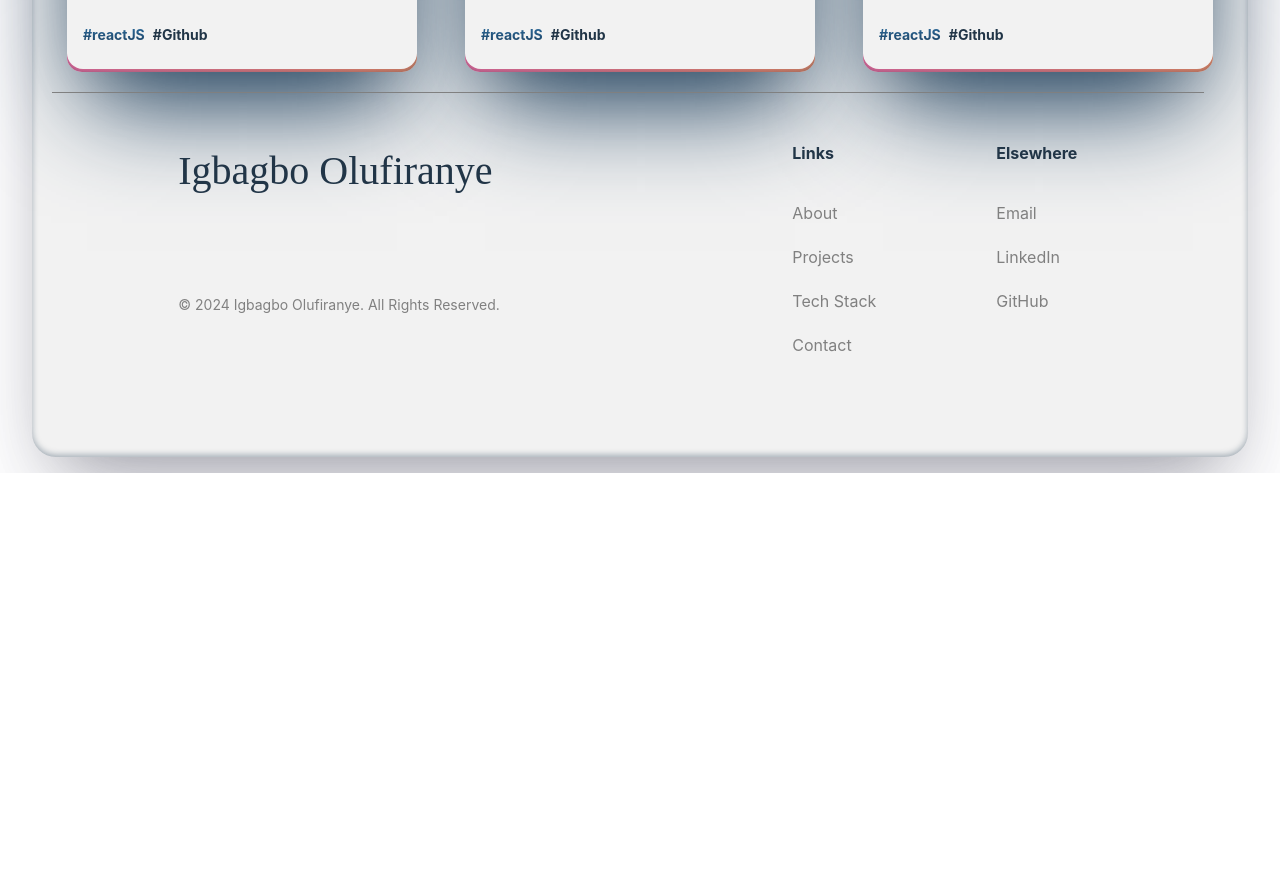
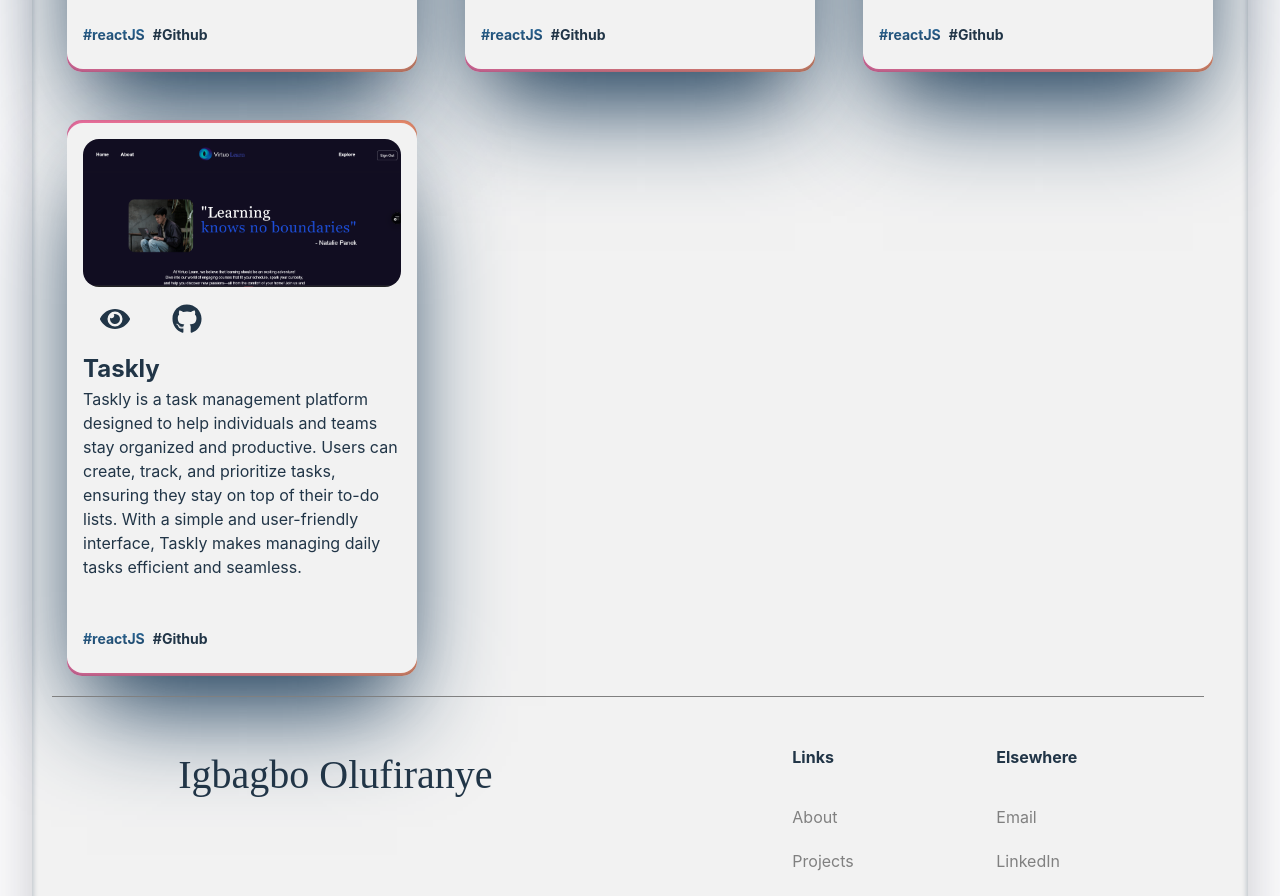
Before and after one commit to tlcgbo/Portfolio, a React (Vite) app: page /projects in a window 1280 px wide. Shown: the part 2280-3176 px from the top of the page. Before the commit the page ends 2753 px from the top, so only its background shows below. Built offline with nearby package versions, Linux system fonts and the light colour scheme.

Commit message:
added new site

```diff
--- a/src/assets/index.js
+++ b/src/assets/index.js
@@ -7,6 +7,7 @@ import agency from "./agency.png"
 import blogg from "./blogg.png"
 import birth from "./birth.png"
 import virtuo from "./virtuo.png"
+import taskly from "./taskly.png"
 
 export {
     bmi,
@@ -18,4 +19,5 @@ export {
     blogg,
     birth,
     virtuo,
+    taskly,
 }
--- a/src/constants/index.js
+++ b/src/constants/index.js
@@ -8,6 +8,7 @@ import {
     blogg,
     birth,
     virtuo,
+    taskly,
 } from "../assets"
 
 import {
@@ -189,6 +190,22 @@ const projects = [
         live_preview_link: "https://github.com/tlcgbo/virtruo-learn",
         source_code_link: "https://virtruo-learn-three.vercel.app/",
     },
+    {
+        name: "Taskly",
+        description: "Taskly is a task management platform designed to help individuals and teams stay organized and productive. Users can create, track, and prioritize tasks, ensuring they stay on top of their to-do lists. With a simple and user-friendly interface, Taskly makes managing daily tasks efficient and seamless.",
+        tags: [
+            {
+                name: "reactJS",
+                color: "blue-text-gradient",
+            },
+            {
+                name: "Github",
+            },
+        ],
+        image: virtuo,
+        live_preview_link: "https://github.com/tlcgbo/task-manager",
+        source_code_link: "https://task-manager-three-puce-86.vercel.app/",
+    },
 ]
 
 
```
Also changed, not shown: src/assets/taskly.png (added).
